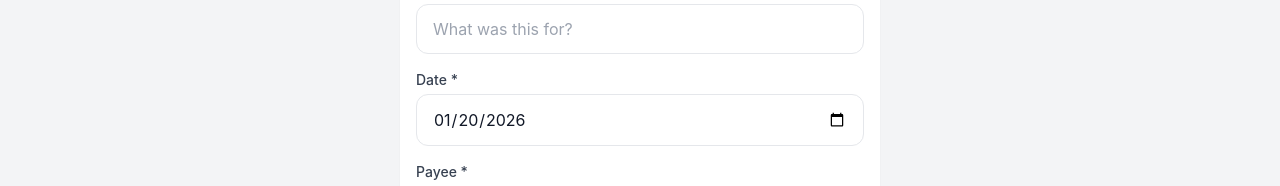
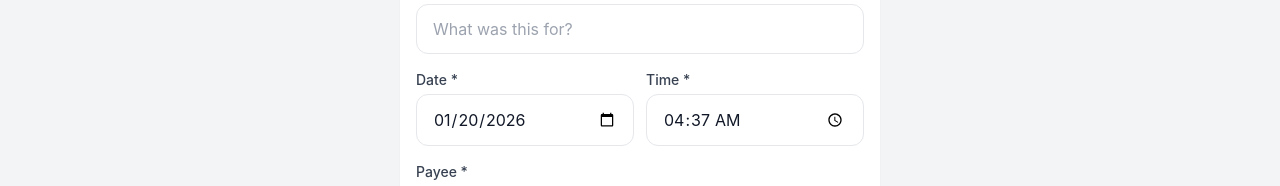
Before and after one commit to lokeshparihar100/Expense_Manager, a React (Vite) app: page /add in a window 1280 px wide. Shown: the part 323-509 px from the top of the page. Built offline with nearby package versions, Linux system fonts and the light colour scheme.

Commit message:
Transactions with time

```diff
--- a/src/components/TransactionCard.jsx
+++ b/src/components/TransactionCard.jsx
@@ -80,6 +80,11 @@ const TransactionCard = ({ transaction, onDelete }) => {
           )}
           <p className={`text-xs ${isDark ? 'text-slate-500' : 'text-gray-400'}`}>
             {formatDate(transaction.date)}
+            {transaction.time && (
+              <span className="ml-1">
+                {transaction.time}
+              </span>
+            )}
           </p>
         </div>
       </div>
--- a/src/components/TransactionForm.jsx
+++ b/src/components/TransactionForm.jsx
@@ -1,7 +1,7 @@
 import React, { useState, useEffect, useRef } from 'react';
 import { useExpense } from '../context/ExpenseContext';
 import { useSettings } from '../context/SettingsContext';
-import { getTodayForInput } from '../utils/storage';
+import { getTodayForInput, getCurrentTimeForInput } from '../utils/storage';
 import ImageUpload from './ImageUpload';
 import { suggestIconForText } from './IconPicker';
 import Calculator from './Calculator';
@@ -38,6 +38,7 @@ const TransactionForm = ({
     paymentMethod: '',
     status: 'Done',
     date: getTodayForInput(),
+    time: getCurrentTimeForInput(),
     notes: '',
     invoiceImages: [],
     // Reminder fields
@@ -85,6 +86,7 @@ const TransactionForm = ({
       setFormData({
         ...initialData,
         date: initialData.date || getTodayForInput(),
+        time: initialData.time || getCurrentTimeForInput(),
         currency: initialData.currency || defaultCurrency,
         invoiceImages: initialData.invoiceImages || [],
         // Handle both old and new reminder format
@@ -398,7 +400,8 @@ const TransactionForm = ({
         {errors.description && <p className={errorClasses}>{errors.description}</p>}
       </div>
 
-      {/* Date */}
+      {/* Date and Time */}
+      <div className="grid grid-cols-2 gap-3">
         <div>
           <label className={labelClasses}>Date *</label>
           <input
@@ -409,6 +412,17 @@ const TransactionForm = ({
             className={inputClasses}
           />
           {errors.date && <p className={errorClasses}>{errors.date}</p>}
+        </div>
+        <div>
+          <label className={labelClasses}>Time *</label>
+          <input
+            type="time"
+            name="time"
+            value={formData.time}
+            onChange={handleChange}
+            className={inputClasses}
+          />
+        </div>
       </div>
 
       {/* Payee */}
--- a/src/utils/storage.js
+++ b/src/utils/storage.js
@@ -154,6 +154,14 @@ export const getTodayForInput = () => {
   return `${year}-${month}-${day}`;
 };
 
+// Get current time formatted for input (HH:MM in local timezone)
+export const getCurrentTimeForInput = () => {
+  const now = new Date();
+  const hours = String(now.getHours()).padStart(2, '0');
+  const minutes = String(now.getMinutes()).padStart(2, '0');
+  return `${hours}:${minutes}`;
+};
+
 // Calculate totals
 export const calculateTotals = (transactions) => {
   return transactions.reduce((acc, t) => {
```
Lines whose indentation alone changed are shown as unchanged.
